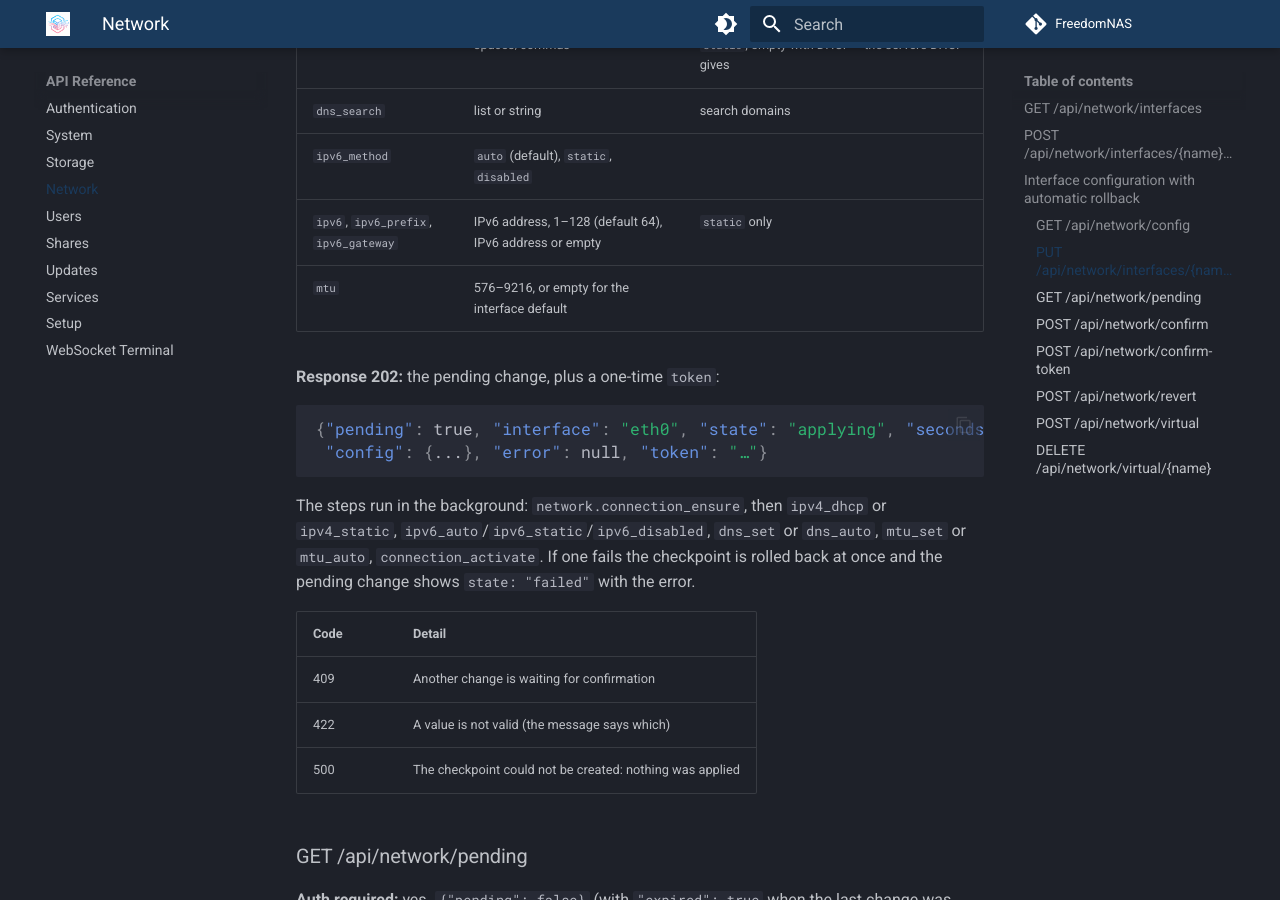
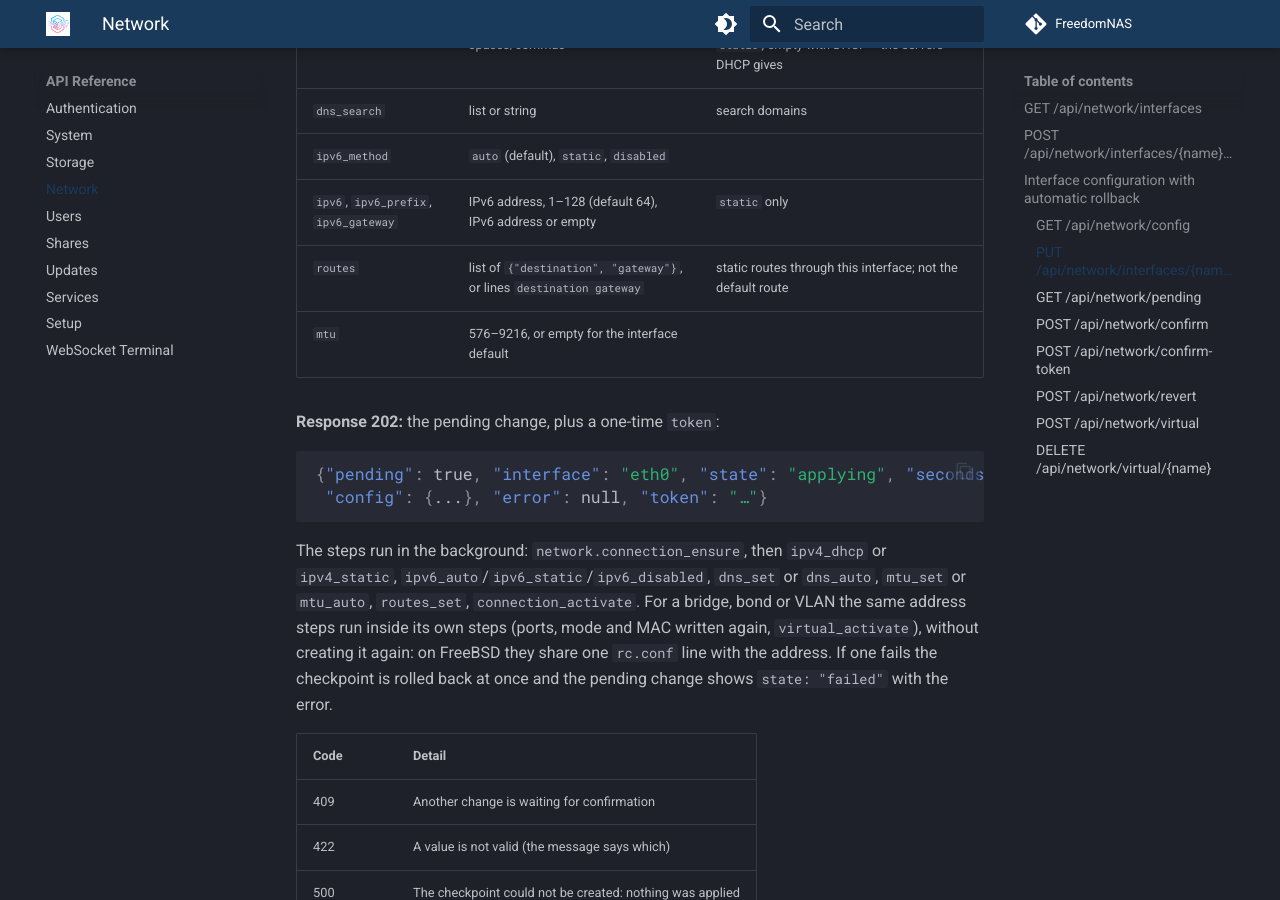
Before and after one commit to FreedomNAS/freedomnas-docs, an MkDocs documentation site: the page built from docs/api/network.md, in a window 1280 px wide and 900 px high, scrolled down 3279 px. Built offline with MkDocs 1.6.1 and Material for MkDocs 9.7.7, drawn with Linux system fonts in a browser that asks for light colours.

Commit message:
Document static routes

```diff
--- a/docs/api/network.md
+++ b/docs/api/network.md
@@ -133,6 +133,7 @@ when the change is confirmed.
 | `dns_search` | list or string | search domains |
 | `ipv6_method` | `auto` (default), `static`, `disabled` | |
 | `ipv6`, `ipv6_prefix`, `ipv6_gateway` | IPv6 address, 1–128 (default 64), IPv6 address or empty | `static` only |
+| `routes` | list of `{"destination", "gateway"}`, or lines `destination gateway` | static routes through this interface; not the default route |
 | `mtu` | 576–9216, or empty for the interface default | |
 
 **Response 202:** the pending change, plus a one-time `token`:
@@ -144,7 +145,10 @@ when the change is confirmed.
 
 The steps run in the background: `network.connection_ensure`, then
 `ipv4_dhcp` or `ipv4_static`, `ipv6_auto`/`ipv6_static`/`ipv6_disabled`,
-`dns_set` or `dns_auto`, `mtu_set` or `mtu_auto`, `connection_activate`.
+`dns_set` or `dns_auto`, `mtu_set` or `mtu_auto`, `routes_set`, `connection_activate`.
+For a bridge, bond or VLAN the same address steps run inside its own steps
+(ports, mode and MAC written again, `virtual_activate`), without creating it
+again: on FreeBSD they share one `rc.conf` line with the address.
 If one fails the checkpoint is rolled back at once and the pending change
 shows `state: "failed"` with the error.
 
```
Also changed, not shown: docs/profiles/os-profiles.md (+1 -0 lines), docs/user-guide/network.md (+1 -0 lines).
